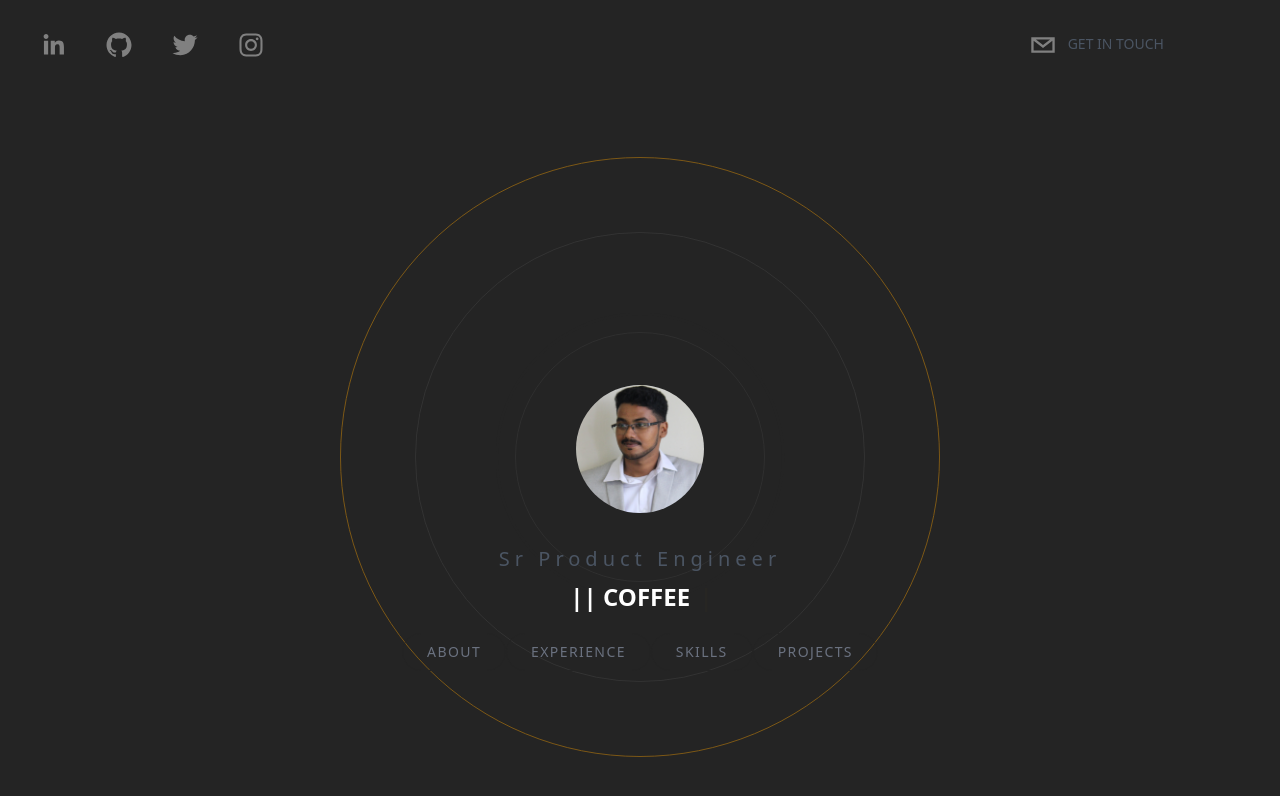
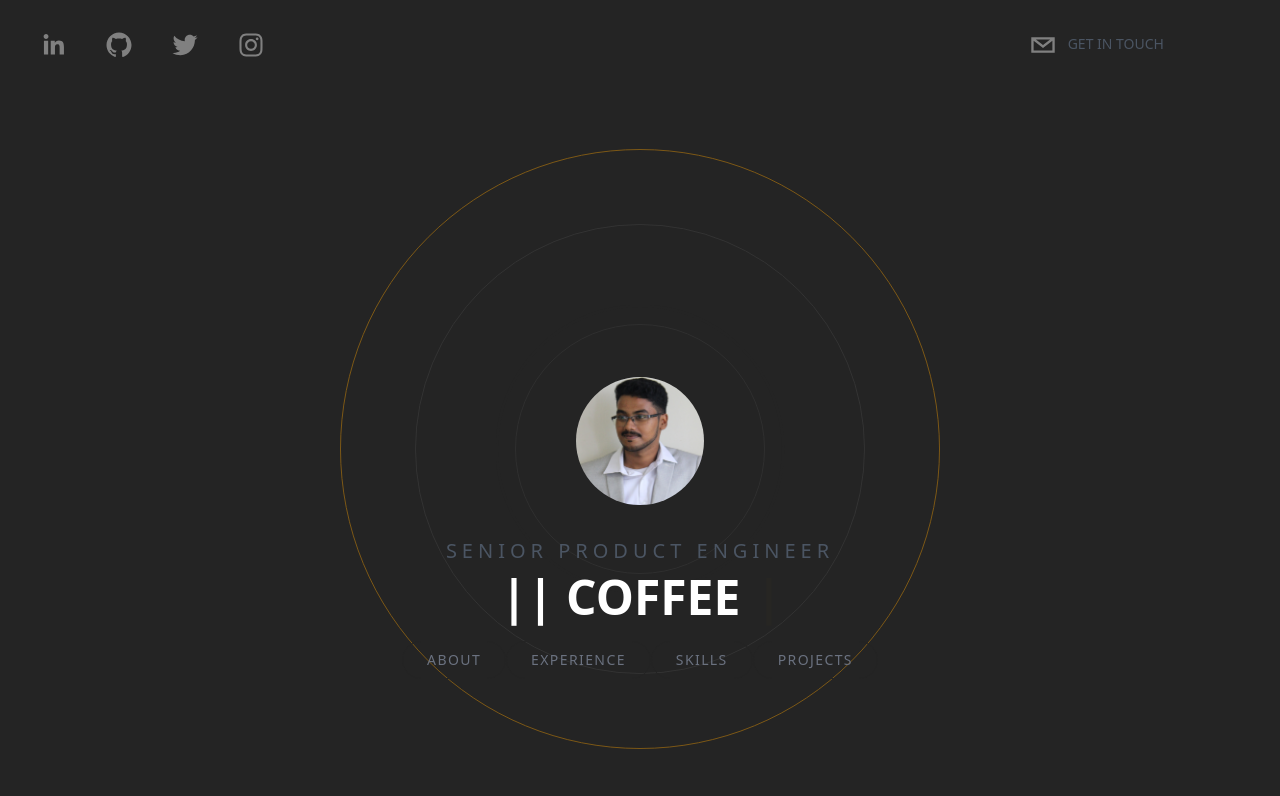
Before and after one commit to AshwinBalakrishna-official/ashwinsportfolio, a Next.js app: page / in a window 1280 px wide. Shown: the top 796 px of the page. Built offline with nearby package versions, Linux system fonts and the light colour scheme.

Commit message:
updated the portfolio on april 2024 3rd

```diff
--- a/components/About.tsx
+++ b/components/About.tsx
@@ -70,7 +70,7 @@ const About = (props: Props) => {
 
           Hello, I&apos;m Ashwin. A vibrant front-end developer,
           highly skilled in designing progressive web applications using React and NextJs.
-          I&apos;m a computer graduate,whose a coffee addict with insomnia.
+          I&apos;m a computer graduate who managed to complete his journey from a mentee in SIH (SMART INDIA HACKATHON) to becoming a mentor at UIAH (UNESCO INDIA AFRICA HACKATHON).
           Brainstorming ideas and finding solutions to make my job easier is a forte I enjoy.
           I&apos;m down to watch or play some sport if you have a spot. Could give a run for your money on an 8<sup>2</sup > box board game if you have figured out what the game is !!!
         </motion.p>
--- a/components/Hero.tsx
+++ b/components/Hero.tsx
@@ -36,12 +36,12 @@ const Hero: React.FC<Props> = (props) => {
         {/* INTRO CONTENT */}
         <div className="z-20">
           {/* Title */}
-          <h2 className="text-xl capitalize text-gray-600 pb-2 tracking-[5px] ">
-            Sr Product Engineer
+          <h2 className="text-xl uppercase text-gray-600 pb-2 tracking-[5px] ">
+            Senior Product Engineer
           </h2>
 
           {/* Hobbies */}
-          <h1 className="text-3xl lg:text-2xl font-semibold px-2">
+          <h1 className="text-3xl lg:text-5xl font-semibold px-2">
             <span>{text}</span>
             <Cursor cursorColor="#FFA500" />
           </h1>
```
